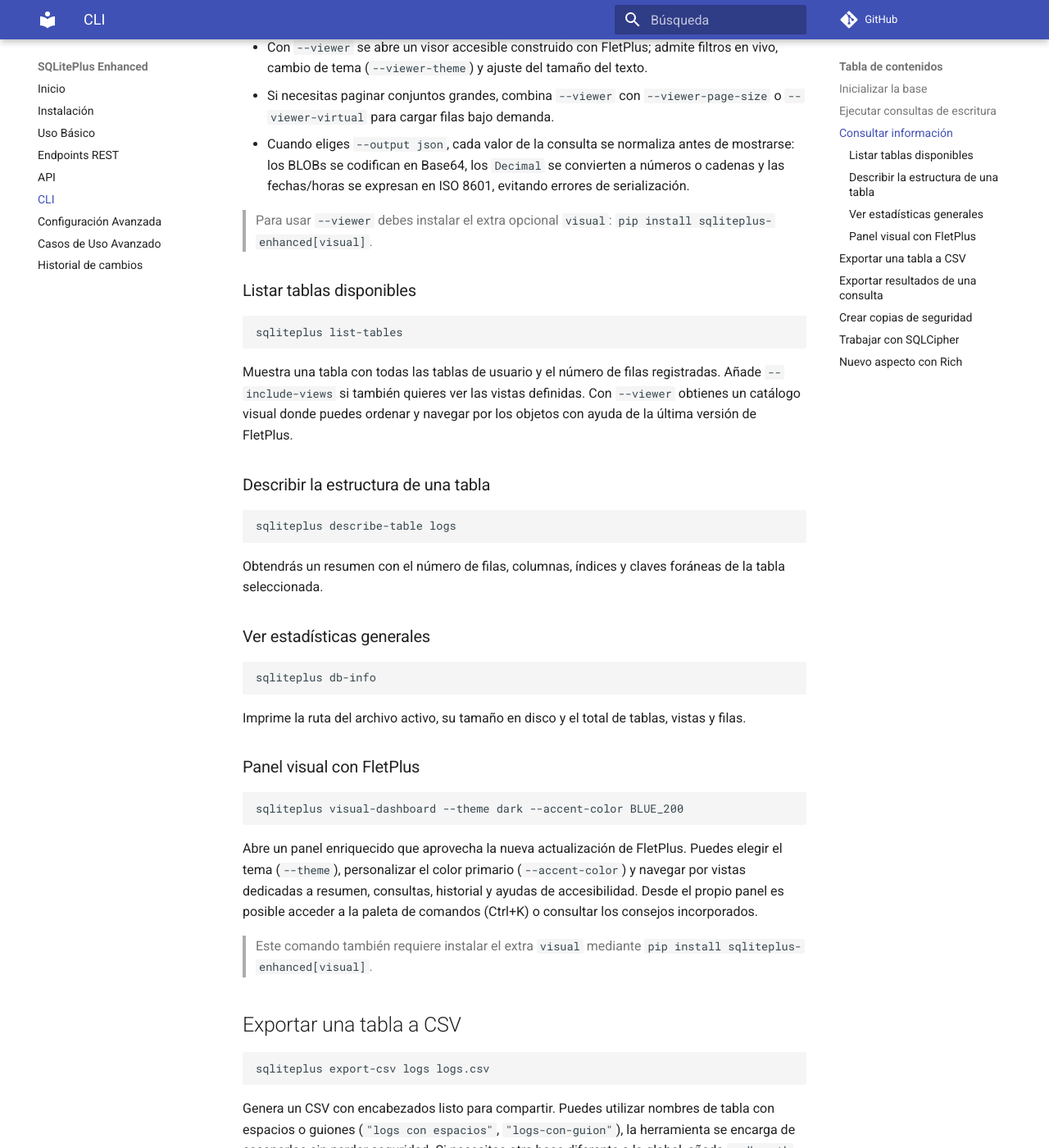
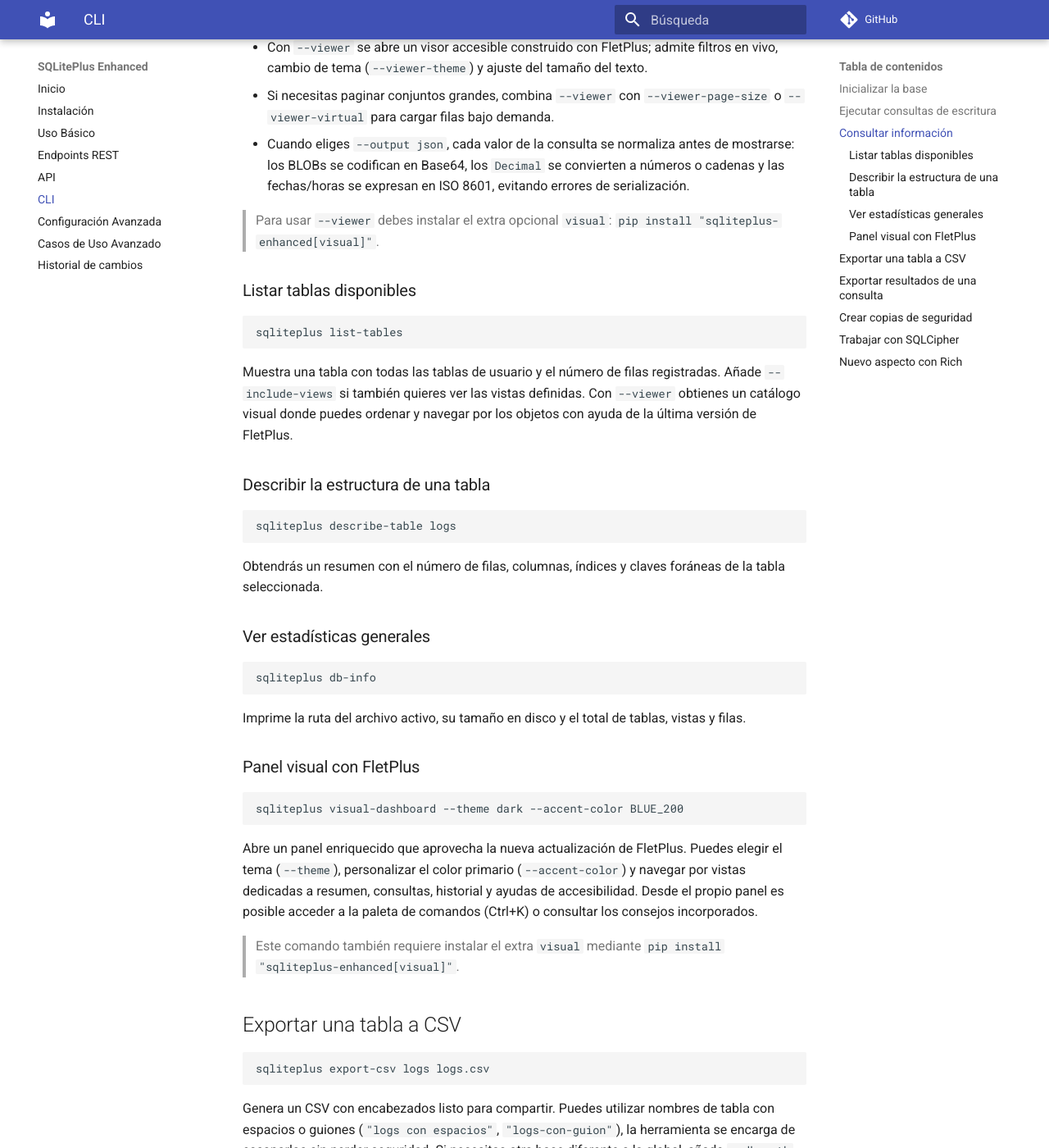
Before and after one commit to Alphonsus411/sqliteplus, an MkDocs documentation site: the page built from docs/cli.md, in a window 1280 px wide and 1400 px high, scrolled down 931 px. Shown: the whole window at 82% size. Built offline with MkDocs 1.6.1 and Material for MkDocs 9.7.7, drawn with Linux system fonts in a browser that asks for light colours; comment, search, counter and statistics services are not loaded.

```diff
--- a/docs/cli.md
+++ b/docs/cli.md
@@ -34,7 +34,7 @@ Los resultados aparecen fila a fila. Si la consulta no devuelve datos el program
 - Si necesitas paginar conjuntos grandes, combina `--viewer` con `--viewer-page-size` o `--viewer-virtual` para cargar filas bajo demanda.
 - Cuando eliges `--output json`, cada valor de la consulta se normaliza antes de mostrarse: los BLOBs se codifican en Base64, los `Decimal` se convierten a números o cadenas y las fechas/horas se expresan en ISO 8601, evitando errores de serialización.
 
-> Para usar `--viewer` debes instalar el extra opcional `visual`: `pip install sqliteplus-enhanced[visual]`.
+> Para usar `--viewer` debes instalar el extra opcional `visual`: `pip install "sqliteplus-enhanced[visual]"`.
 
 ### Listar tablas disponibles
 
@@ -68,7 +68,7 @@ sqliteplus visual-dashboard --theme dark --accent-color BLUE_200
 
 Abre un panel enriquecido que aprovecha la nueva actualización de FletPlus. Puedes elegir el tema (`--theme`), personalizar el color primario (`--accent-color`) y navegar por vistas dedicadas a resumen, consultas, historial y ayudas de accesibilidad. Desde el propio panel es posible acceder a la paleta de comandos (Ctrl+K) o consultar los consejos incorporados.
 
-> Este comando también requiere instalar el extra `visual` mediante `pip install sqliteplus-enhanced[visual]`.
+> Este comando también requiere instalar el extra `visual` mediante `pip install "sqliteplus-enhanced[visual]"`.
 
 ## Exportar una tabla a CSV
 
```
Also changed, not shown: README.md (+1 -1 lines), 2 other files.
